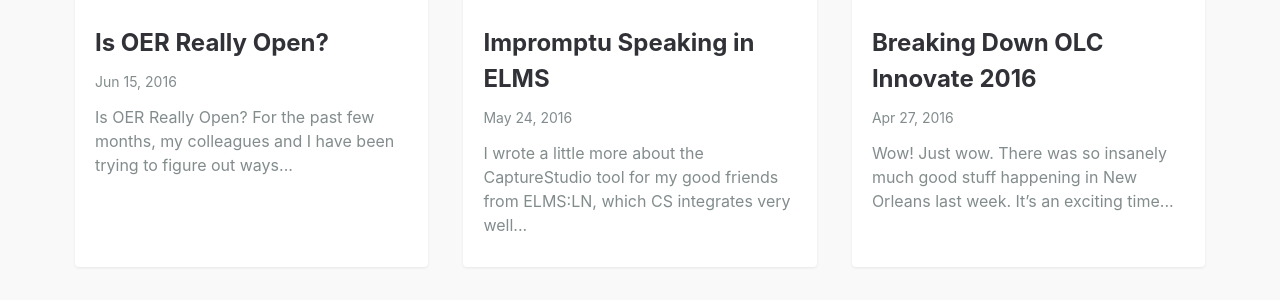
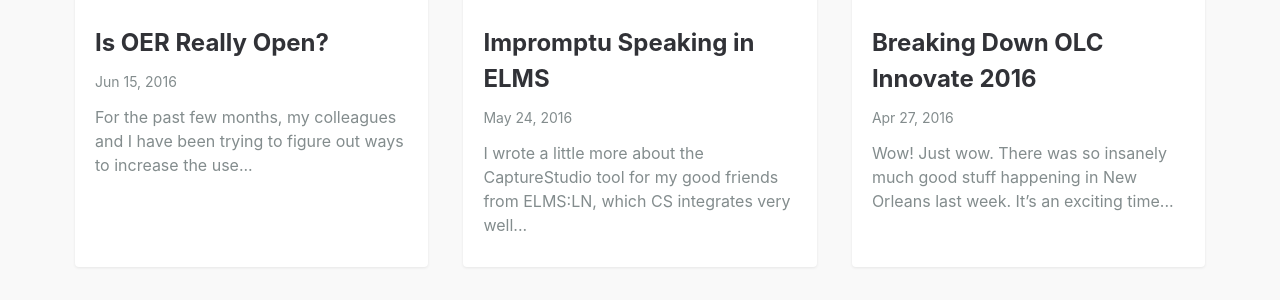
Before and after one commit to kat-wehr/kat-wehr.github.io, a Jekyll site: the page built from index.md, in a window 1280 px wide and 900 px high, scrolled down 3746 px. Shown: the part 153-453 px from the top of the window. Built offline with Jekyll 4.4.1, drawn with Linux system fonts in a browser that asks for light colours.

Commit message:
Update 2016-06-15-is-oer-really-open.md

```diff
--- a/_posts/2016-06-15-is-oer-really-open.md
+++ b/_posts/2016-06-15-is-oer-really-open.md
@@ -4,9 +4,6 @@ title: Is OER Really Open?
 featured-img:
 categories: [OER]
 ---
-
-Is OER Really Open?
-===================
 
 For the past few months, my colleagues and I have been trying to figure out ways to increase the use of OERs (Open Education Resources) at our institution. We conducted meetings with faculty, brainstormed over endless cups of coffee, and did a lot of writing to try to figure out what the barriers to adopting OER content are and how they can be overcome.
 
```
